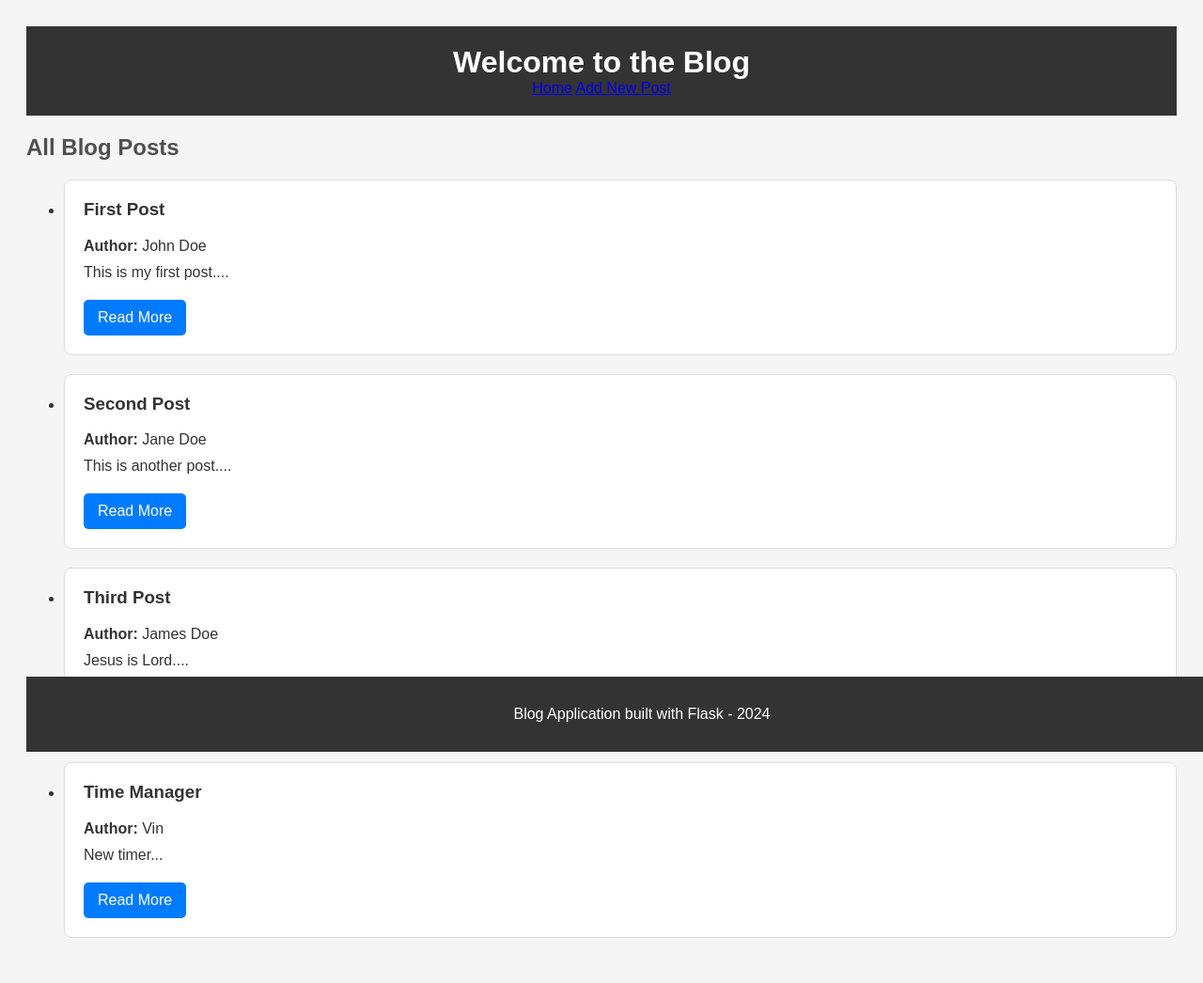
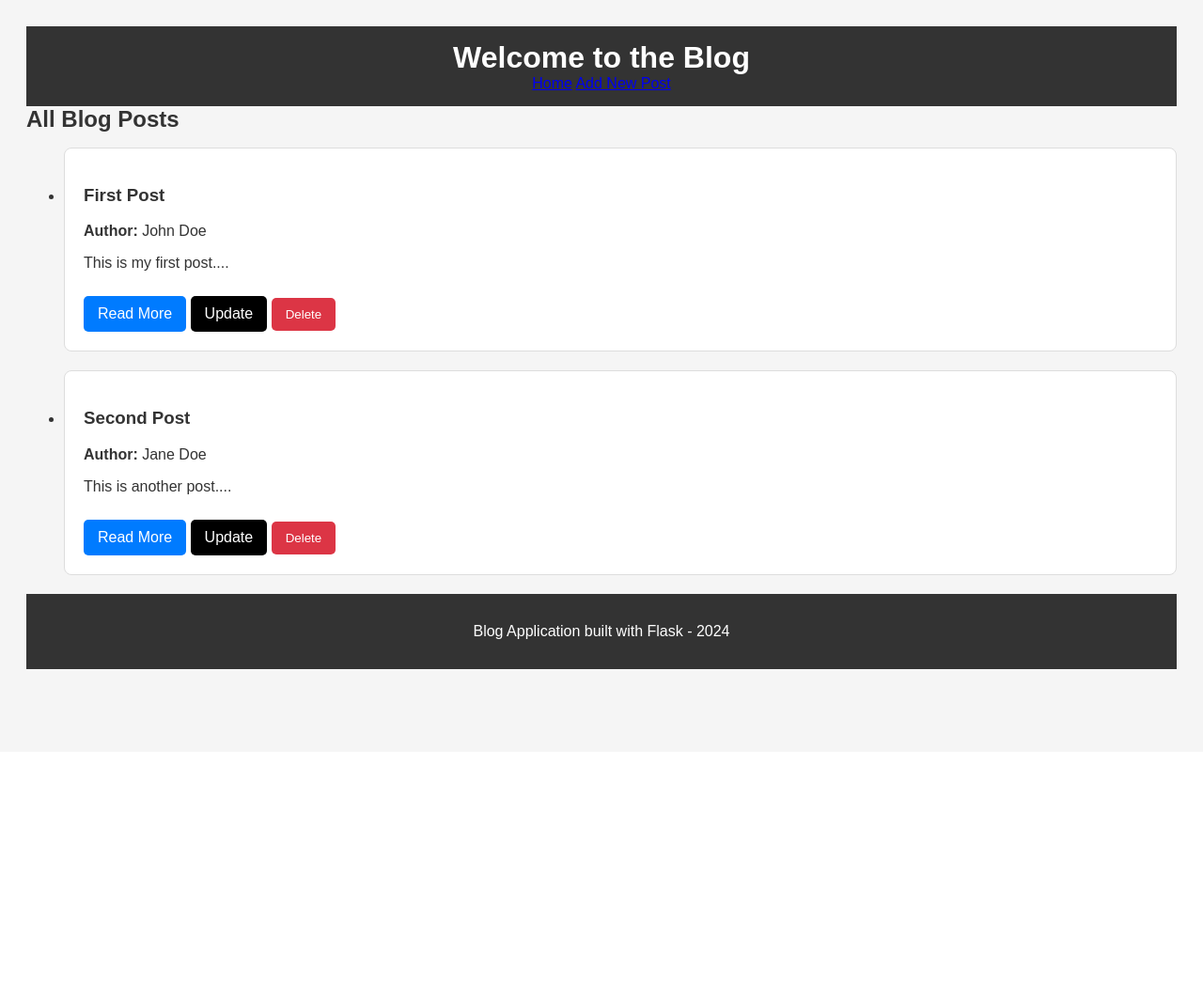
Before and after one commit to nnamokoejike/Masterblog, a Flask app: page / in a window 1280 px wide; the page is wider, and only the part inside the window is pictured. Shown: that part at 94% size. After the commit the page ends 712 px from the top of that part, so only its background shows below. Run offline with Flask 3, Linux system fonts and the light colour scheme.

Commit message:
New Update

```diff
--- a/app.py
+++ b/app.py
@@ -70,5 +70,44 @@ def view_post(post_id):
         return 'post not found', 404
 
 
+@app.route('/delete/<int:post_id>', methods=['post'])
+def delete(post_id):
+    # load existing posts
+    blog_posts = load_posts()
+
+    # Filter out the post to delete
+    blog_posts = [post for post in blog_posts if post['id'] != post_id]
+
+    # Save the updated list back to the JSON file
+    save_posts(blog_posts)
+
+    # Redirect to the home page
+    return redirect(url_for('index'))
+
+
+@app.route('/update/<int:post_id>', methods=['GET', 'POST'])
+def update(post_id):
+    blog_posts = load_posts()
+
+    # Find the post to update
+    post = next((post for post in blog_posts if post['id'] == post_id), None)
+
+    if post is None:
+        return 'Post not found', 404
+
+    if request.method == 'POST':
+        # Update the post details with the form data
+        post['author'] = request.form.get('author')
+        post['title'] = request.form.get('title')
+        post['content'] = request.form.get('content')
+
+        # Save the updated posts back to the JSON file
+        save_posts(blog_posts)
+        return redirect(url_for('index'))
+
+    # Render the update form with the current post data
+    return render_template('update.html', post=post)
+
+
 if __name__ == '__main__':
     app.run(debug=True)
--- a/blog_posts.json
+++ b/blog_posts.json
@@ -1,5 +1 @@
-[{"id": 1, "author": "John Doe", "title": "First Post", "content": "This is my first post."},
-  {"id": 2, "author": "Jane Doe", "title": "Second Post", "content": "This is another post."},
-  {"id": 3, "author": "James Doe", "title": "Third Post", "content": "Jesus is Lord."},
-  {"id": 4, "author": "Vin", "title": "Time Manager", "content": "New timer"}
-]
+[{"id": 1, "author": "John Doe", "title": "First Post", "content": "This is my first post."}, {"id": 2, "author": "Jane Doe", "title": "Second Post", "content": "This is another post."}]
--- a/static/style.css
+++ b/static/style.css
@@ -5,21 +5,15 @@ body {
     color: #333;
 }
 
-/* Header styling */
 header {
     text-align: center;
-    padding: 20px;
     background-color: #333;
     color: white;
+    padding: 15px;
 }
 
-h1 {
+h1, h2 {
     margin: 0;
-    font-size: 2em;
-}
-
-h2 {
-    color: #4F4F4F;
 }
 
 .post {
@@ -30,26 +24,43 @@ h2 {
     border-radius: 8px;
 }
 
-.post h3 {
-    margin-top: 0;
-}
-
-.post p {
-    margin: 10px 0;
-}
-
-.read-more {
+.read-more, .delete-button, .update-button {
     display: inline-block;
     margin-top: 10px;
     padding: 10px 15px;
-    background-color: #007BFF;
-    color: white;
     text-decoration: none;
     border-radius: 5px;
 }
 
+.read-more {
+    background-color: #007BFF;
+    color: white;
+}
+
 .read-more:hover {
     background-color: #0056b3;
+}
+
+.delete-button {
+    background-color: #DC3545;
+    color: white;
+    border: none;
+    cursor: pointer;
+}
+
+.delete-button:hover {
+    background-color: #c82333;
+}
+
+.update-button {
+    background-color: black;
+    color: white;
+    border: none;
+    cursor: pointer;
+}
+
+.update-button:hover {
+    background-color: #c82333;
 }
 
 footer {
@@ -57,7 +68,4 @@ footer {
     padding: 15px;
     background-color: #333;
     color: white;
-    position: absolute;
-    bottom: 0;
-    width: 100%;
 }
--- a/templates/index.html
+++ b/templates/index.html
@@ -23,8 +23,17 @@
                         <h3>{{ post['title'] }}</h3>
                         <p><strong>Author:</strong> {{ post['author'] }}</p>
                         <p>{{ post['content'][:100] }}...</p>
+
                         <!-- Add a link to view the full post -->
                         <a href="/post/{{ post['id'] }}" class="read-more">Read More</a>
+
+                        <!-- Update Button: Link to update route -->
+                        <a href="/update/{{ post['id'] }}" class="update-button">Update</a>
+
+                        <!-- Delete Button: Form that sends a POST request to delete the post -->
+                        <form action="/delete/{{ post['id'] }}" method="post" style="display:inline;">
+                            <button type="submit" class="delete-button">Delete</button>
+                        </form>
                     </li>
                 {% endfor %}
             </ul>
```
Also changed, not shown: templates/update.html (added, +31 -0 lines).
